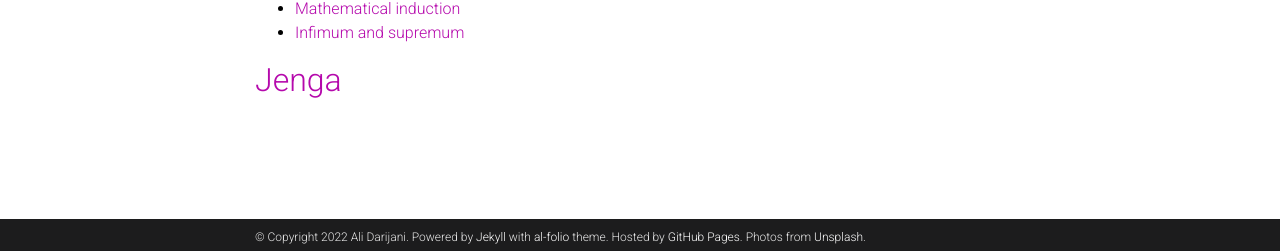
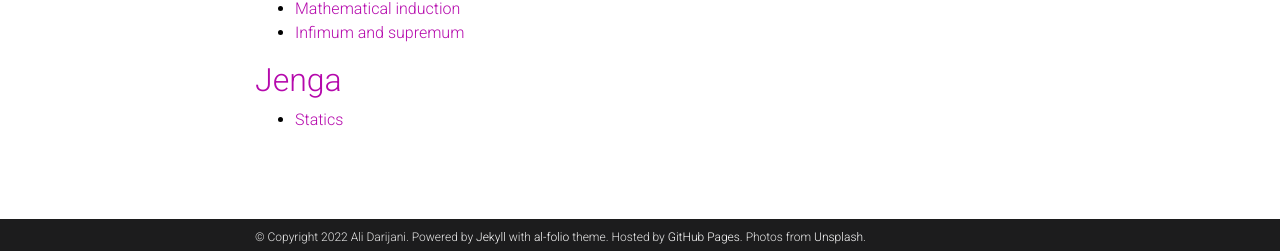
Before and after one commit to adarijani/adarijani.github.io_archived, a Jekyll site: the page built from _projects/tara school.md, in a window 1280 px wide. Shown: the part 646-897 px from the top of the page. Built offline with Jekyll 4.4.1, drawn with Linux system fonts in a browser that asks for light colours; comment, search, counter and statistics services are not loaded; a style sheet for code colours, icons or effects is not loaded.

Commit message:
Update tara school.md

```diff
--- a/_projects/tara school.md
+++ b/_projects/tara school.md
@@ -21,3 +21,4 @@
 * [Infimum and supremum](https://en.wikipedia.org/wiki/Infimum_and_supremum)
 
 ## [Jenga](https://en.wikipedia.org/wiki/Jenga)
+* [Statics](https://en.wikipedia.org/wiki/Statics)
```
